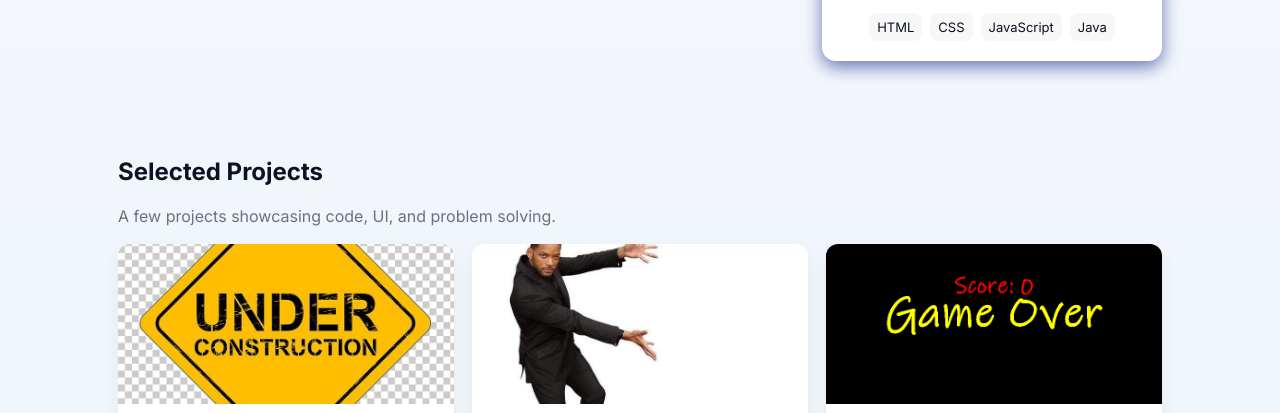
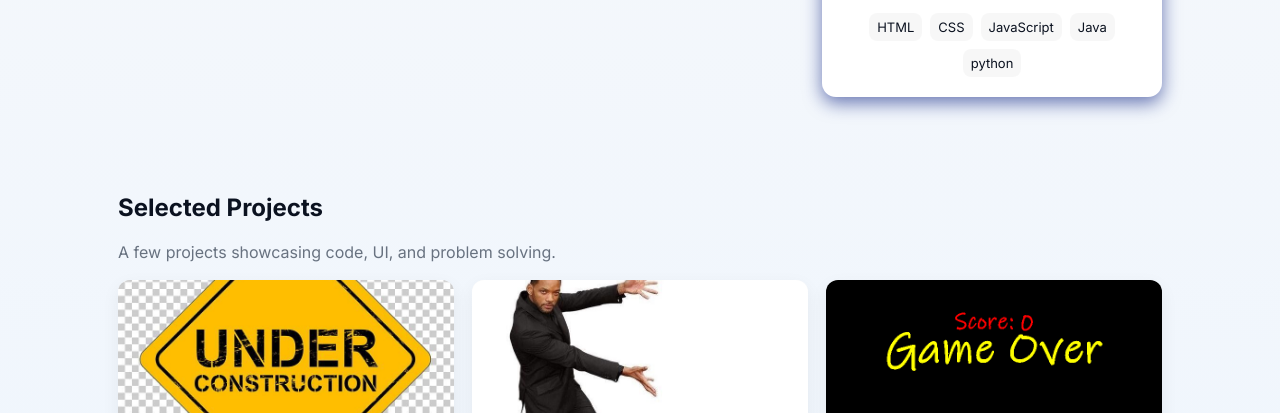
Before and after one commit to souraaav/portfolio-, a plain HTML site: page index.html in a window 1280 px wide. Shown: the part 387-800 px from the top of the page. Drawn offline with Linux system fonts and the light colour scheme.

Commit message:
html modification

```diff
--- a/index.html
+++ b/index.html
@@ -42,6 +42,7 @@
             <span>CSS</span>
             <span>JavaScript</span>
             <span>Java</span>
+             <span>python</span>
           </div>
         </div>
       </div>
```
